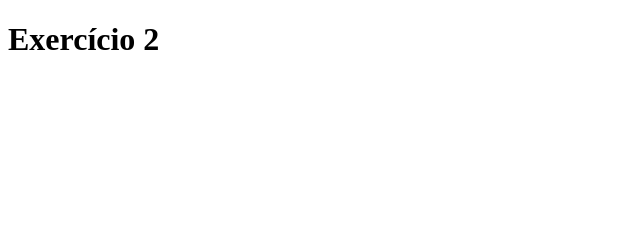
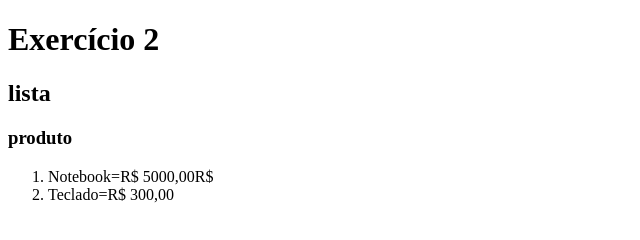
Before and after one commit to dudinhamartins/gitflow2, a plain HTML site: page index.html in a window 1280 px wide. Shown: the whole page, without its empty margins (0-640 px from the left). Drawn offline with Linux system fonts and the light colour scheme.

Commit message:
git flow

```diff
--- a/index.html
+++ b/index.html
@@ -11,5 +11,14 @@
 </head>
 <body>
     <h1>Exercício 2</h1>
+
+    <h2>lista</h2>
+
+    <h3>produto</h3>
+
+    <ol>
+        <li>Notebook=R$ 5000,00R$</li>
+        <li>Teclado=R$ 300,00</li>
+    </ol>
 </body>
 </html>
```
